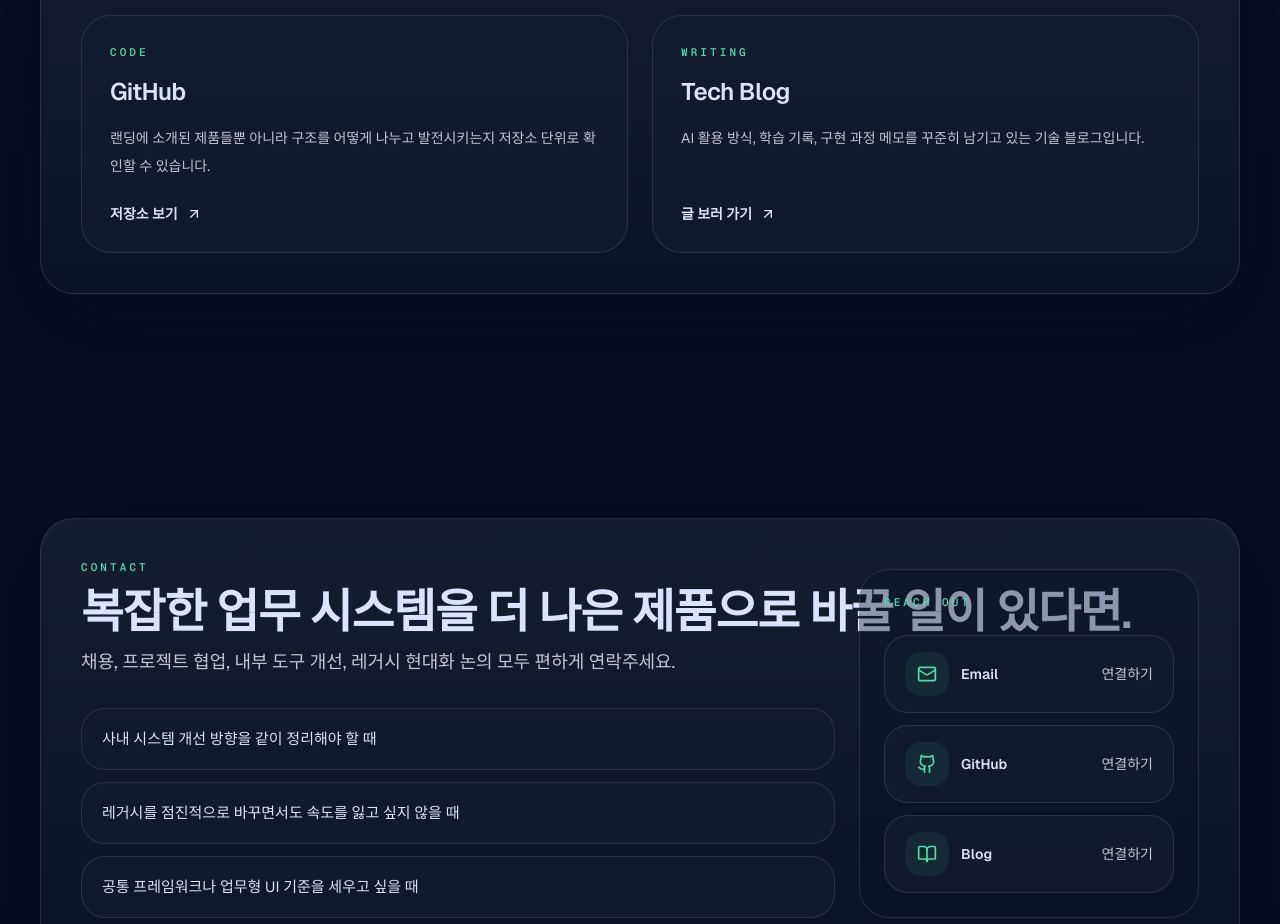
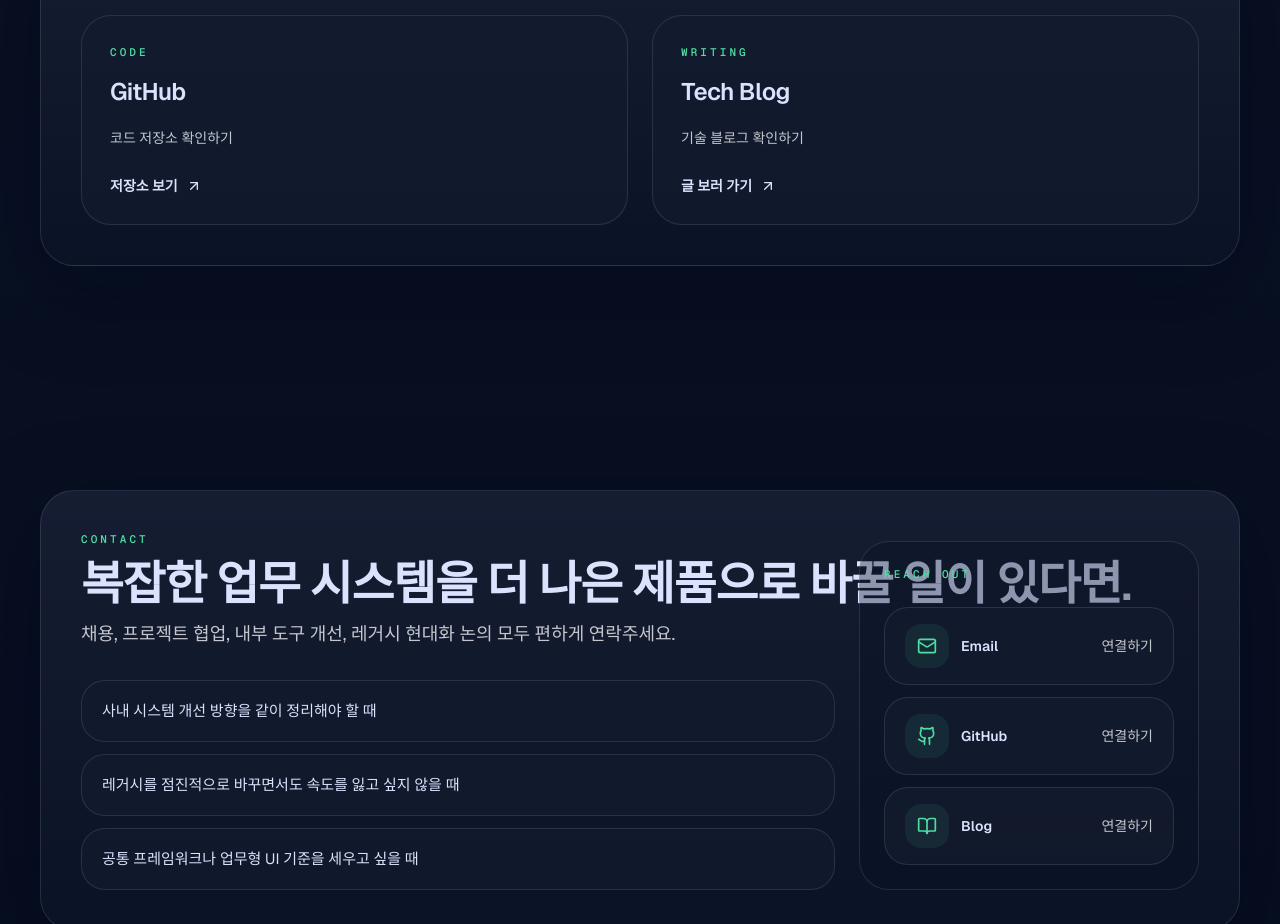
Before and after one commit to qoxmfaktmxj/landing-minseok91, a Next.js app: page / in a window 1280 px wide. Shown: the part 3260-4184 px from the top of the page. Built offline with nearby package versions, Linux system fonts and the light colour scheme; a web font is replaced by a local one.

Commit message:
Update links card descriptions

```diff
--- a/src/data/siteContent.ts
+++ b/src/data/siteContent.ts
@@ -165,15 +165,13 @@
 export const writingItems = [
   {
     title: "GitHub",
-    description:
-      "랜딩에 소개된 제품들뿐 아니라 구조를 어떻게 나누고 발전시키는지 저장소 단위로 확인할 수 있습니다.",
+    description: "코드 저장소 확인하기",
     href: "https://github.com/qoxmfaktmxj",
     label: "저장소 보기",
   },
   {
     title: "Tech Blog",
-    description:
-      "AI 활용 방식, 학습 기록, 구현 과정 메모를 꾸준히 남기고 있는 기술 블로그입니다.",
+    description: "기술 블로그 확인하기",
     href: "https://qoxmfaktmxj.github.io",
     label: "글 보러 가기",
   },
```
